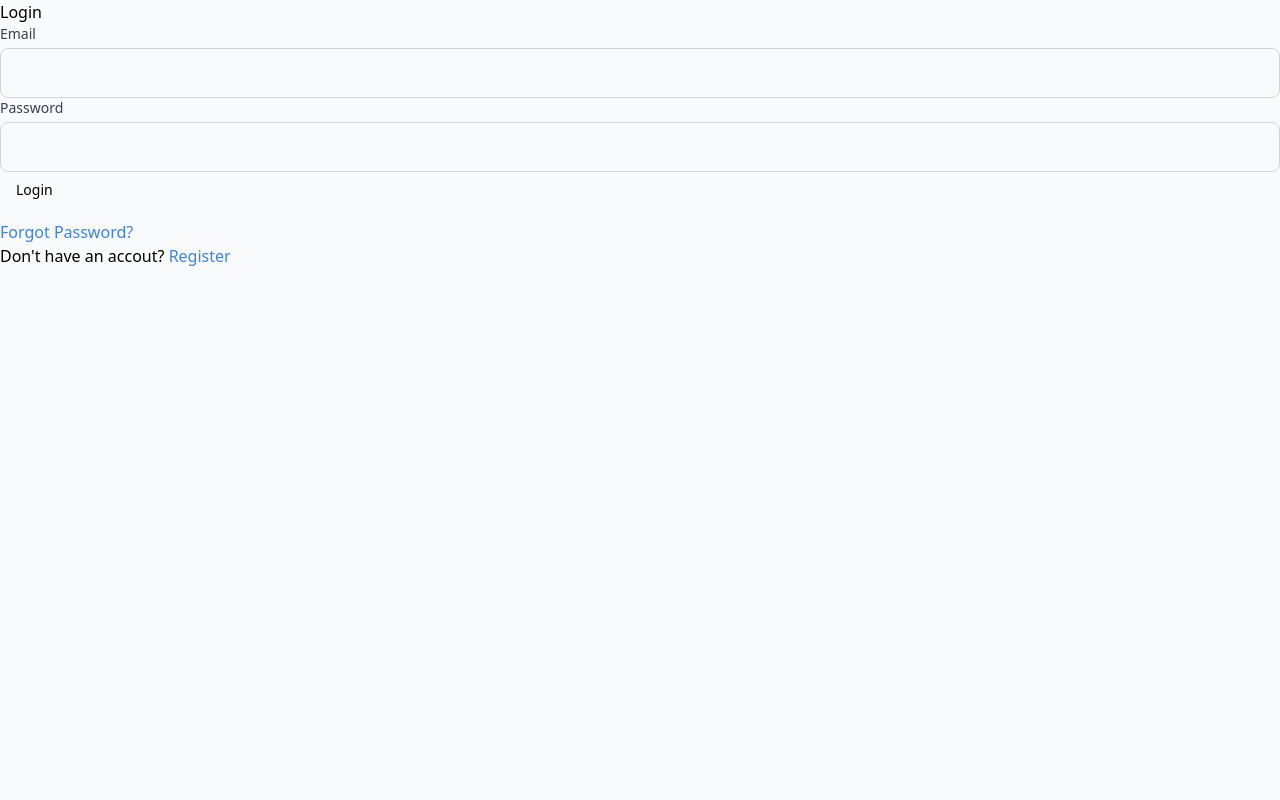
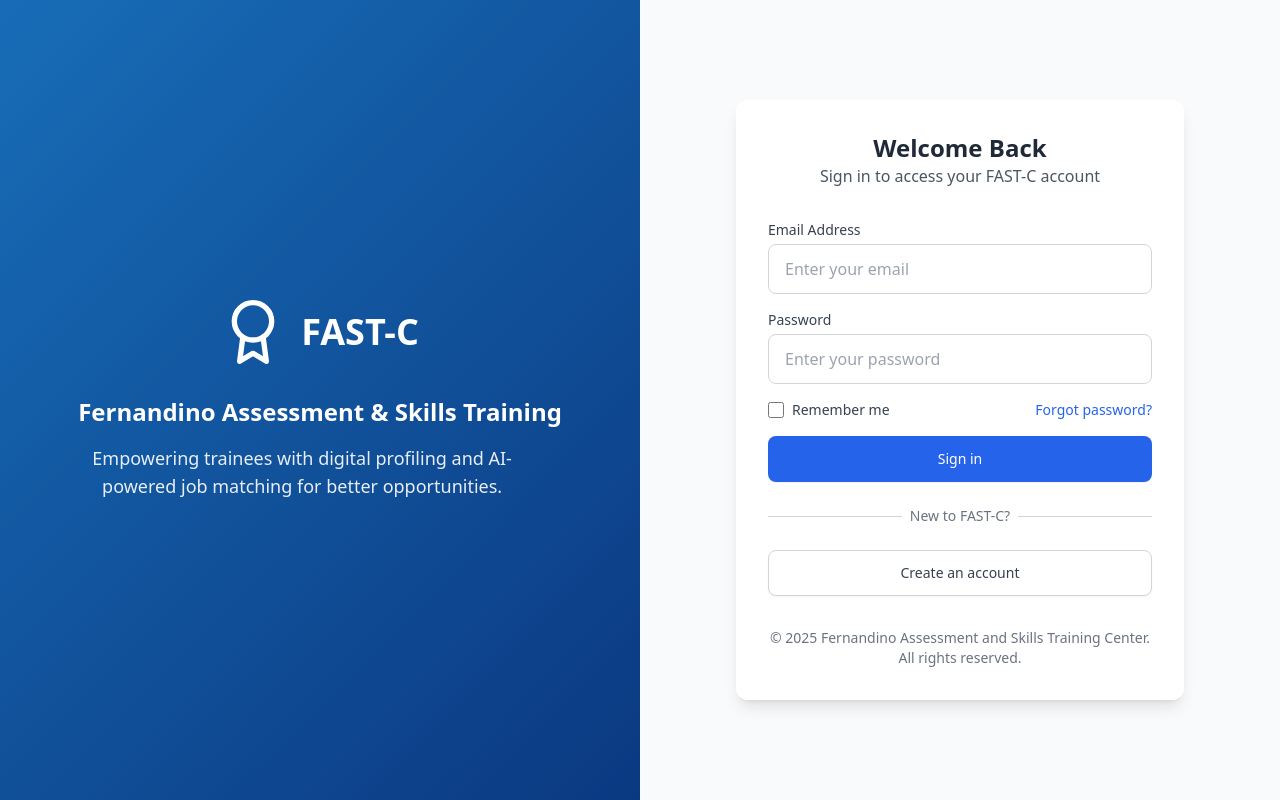
Before and after one commit to mchlginga/fastc, a React (Vite) app in the folder frontend/: page /login in a window 1280 px wide. Built offline with nearby package versions, Linux system fonts and the light colour scheme; no server answers.

Commit message:
revamp Login page with enhanced UI and Remember Me functionality

```diff
--- a/frontend/src/pages/auth/Login.jsx
+++ b/frontend/src/pages/auth/Login.jsx
@@ -1,41 +1,36 @@
-// TEMPORARY
-import { useState } from "react";
+import { useState, useEffect } from "react";
 import { useNavigate, Link } from "react-router-dom";
-
 import { login } from "../../services/authService";
 import { useAuth } from "../../context/AuthContext";
-
+import Card from "../../components/Card";
 import Input from "../../components/Input";
 import Button from "../../components/Button";
 
 const Login = () => {
   const { setUser } = useAuth();
-
   const [form, setForm] = useState({
     email: "",
-        password: ""
+    password: "",
+    rememberMe: false
   });
-
   const [error, setError] = useState("");
   const [loading, setLoading] = useState(false);
-
   const navigate = useNavigate();
 
-    const getRedirectpath = (role) => {
+  const getRedirectPath = (role) => {
     const rolePaths = {
       admin: "/admin",
       company: "/company",
-            user: "/user",
+      user: "/user"
     };
-
     return rolePaths[role] || "/user";
   };
 
   const handleChange = (e) => {
-        const { name, value } = e.target;
+    const { name, value, type, checked } = e.target;
     setForm({
       ...form,
-            [name]: value
+      [name]: type === "checkbox" ? checked : value
     });
   };
 
@@ -43,11 +38,10 @@ const Login = () => {
     e.preventDefault();
     setLoading(true);
     setError("");
-
     try {
-            const userData = await login(form.email, form.password);
+      const userData = await login(form.email, form.password, form.rememberMe);
       setUser(userData);
-            const redirectPath = getRedirectpath(userData.role);
+      const redirectPath = getRedirectPath(userData.role);
       navigate(redirectPath);
     } catch (error) {
       setError(error.response?.data?.message || "Login failed.");
@@ -56,52 +50,128 @@ const Login = () => {
     }
   };
 
+  useEffect(() => {
+    if (window.AOS) {
+      window.AOS.init({
+        duration: 800,
+        easing: "ease-in-out",
+        once: true
+      });
+    } else {
+      console.warn("AOS not loaded");
+    }
+    if (window.feather) {
+      window.feather.replace();
+    } else {
+      console.warn("Feather icons not loaded");
+    }
+  }, []);
+
   return (
-        <div className="">
-            <form action="" onSubmit={handleSubmit} className="">
-                <h2 className="">Login</h2>
+    <div className="min-h-screen bg-gray-50 flex flex-col lg:flex-row">
+      {/* Left Side - Branding */}
+      <div className="gradient-bg text-white w-full lg:w-1/2 flex flex-col items-center justify-center p-12 text-center relative overflow-hidden">
+        <div className="absolute inset-0 bg-black opacity-20"></div>
+        <div data-aos="fade-up" className="relative z-10">
+          <div className="flex items-center justify-center mb-8">
+            <i data-feather="award" className="w-16 h-16 mr-4"></i>
+            <h1 className="text-4xl font-bold">FAST-C</h1>
+          </div>
+          <h2 className="text-2xl font-semibold mb-4">Fernandino Assessment & Skills Training</h2>
+          <p className="text-lg opacity-90 max-w-md">
+            Empowering trainees with digital profiling and AI-powered job matching for better opportunities.
+          </p>
+        </div>
+      </div>
 
-                {error && <p>{error}</p>}
+      {/* Right Side - Login Form */}
+      <div className="w-full lg:w-1/2 flex items-center justify-center p-8">
+        <Card className="w-full max-w-md" data-aos="fade-up" data-aos-delay="200">
+          <div className="text-center mb-8">
+            <h3 className="text-2xl font-bold text-gray-800">Welcome Back</h3>
+            <p className="text-gray-600">Sign in to access your FAST-C account</p>
+          </div>
 
+          {error && <p className="text-red-500 text-sm text-center">{error}</p>}
+
+          <form onSubmit={handleSubmit} className="space-y-4">
             <Input
-                    label="Email"
+              label="Email Address"
+              id="email"
+              name="email"
               type="email"
-                    name="email"
               value={form.email}
               onChange={handleChange}
               required
+              className="input-focus"
+              placeholder="Enter your email"
             />
             <Input
               label="Password"
+              id="password"
+              name="password"
               type="password"
-                    name="password"
               value={form.password}
               onChange={handleChange}
               required
+              className="input-focus"
+              placeholder="Enter your password"
             />
+            <div className="flex items-center justify-between">
+              <div className="flex items-center">
+                <input
+                  id="remember-me"
+                  name="rememberMe"
+                  type="checkbox"
+                  checked={form.rememberMe}
+                  onChange={handleChange}
+                  className="h-4 w-4 text-blue-600 focus:ring-blue-500 border-gray-300 rounded"
+                />
+                <label htmlFor="remember-me" className="ml-2 block text-sm text-gray-700">
+                  Remember me
+                </label>
+              </div>
+              <div className="text-sm">
+                <Link to="/reset-password" className="font-medium text-blue-600 hover:text-blue-500">
+                  Forgot password?
+                </Link>
+              </div>
+            </div>
             <Button
               type="submit"
               disabled={loading}
+              className="w-full flex justify-center py-3 px-4 border border-transparent rounded-lg shadow-sm text-sm font-medium text-white bg-blue-600 hover:bg-blue-700 focus:outline-none focus:ring-2 focus:ring-offset-2 focus:ring-blue-500"
             >
-                    {loading ? "Logging in..." : "Login"}
+              {loading ? "Logging in..." : "Sign in"}
             </Button>
-                <div className="mt-3">
-                    <p>
-                        <Link to="/reset-password" className="text-blue-500 hover:underline">
-                            Forgot Password?
+          </form>
+
+          <div className="mt-6">
+            <div className="relative">
+              <div className="absolute inset-0 flex items-center">
+                <div className="w-full border-t border-gray-300"></div>
+              </div>
+              <div className="relative flex justify-center text-sm">
+                <span className="px-2 bg-white text-gray-500">New to FAST-C?</span>
+              </div>
+            </div>
+            <div className="mt-6">
+              <Link
+                to="/register"
+                className="w-full flex justify-center py-3 px-4 border border-gray-300 rounded-lg shadow-sm text-sm font-medium text-gray-700 bg-white hover:bg-gray-50 focus:outline-none focus:ring-2 focus:ring-offset-2 focus:ring-blue-500"
+              >
+                Create an account
               </Link>
-                    </p>
-                    <p>
-                        Don't have an accout?{" "}
-                        <Link to="/register" className="text-blue-500 hover:underline">
-                            Register
-                        </Link>
-                    </p>
             </div>
-            </form>
+          </div>
+
+          <div className="mt-8 text-center text-sm text-gray-500">
+            <p>© 2025 Fernandino Assessment and Skills Training Center. All rights reserved.</p>
+          </div>
+        </Card>
+      </div>
     </div>
   );
-
 };
 
 export default Login;
```
Lines whose indentation alone changed are shown as unchanged.
